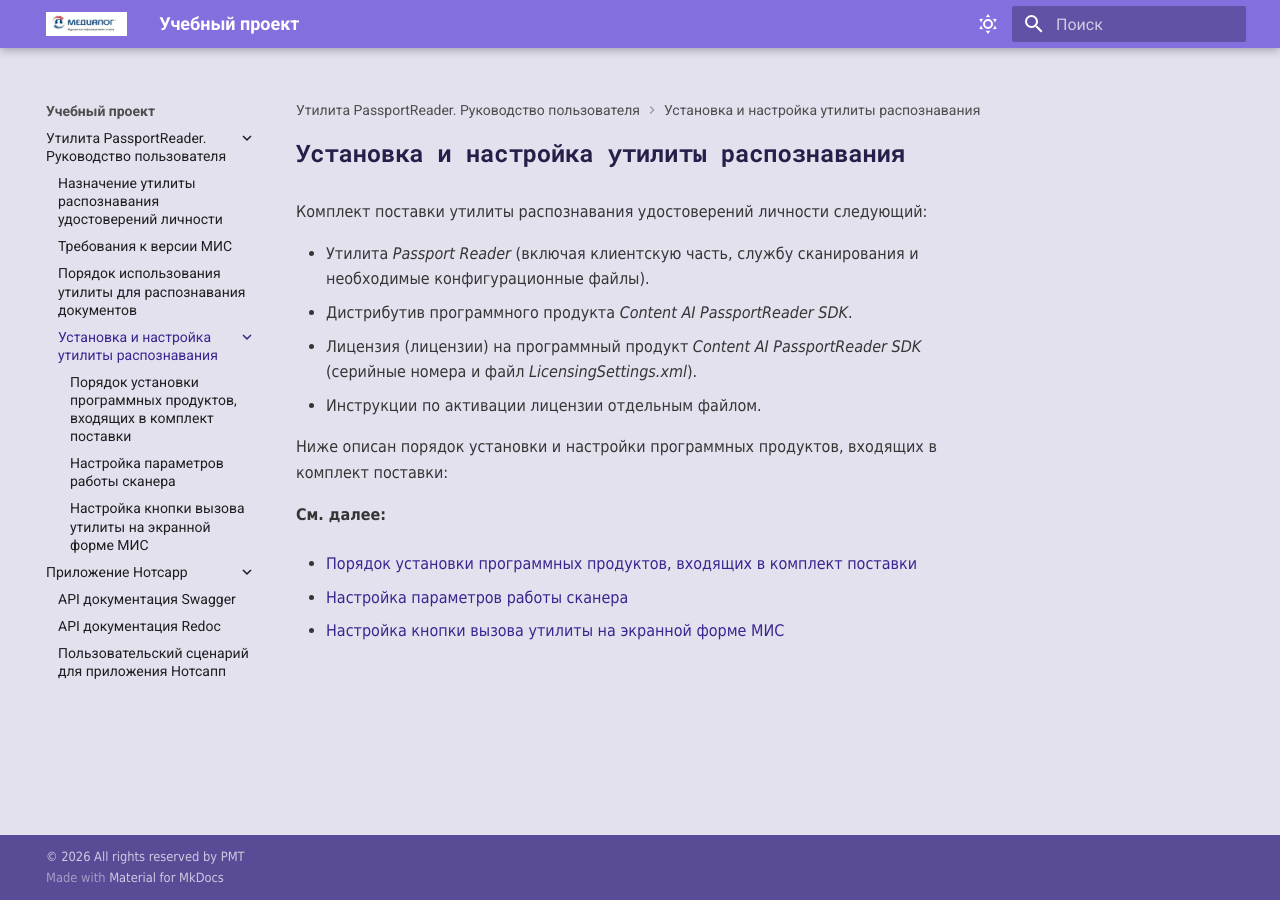
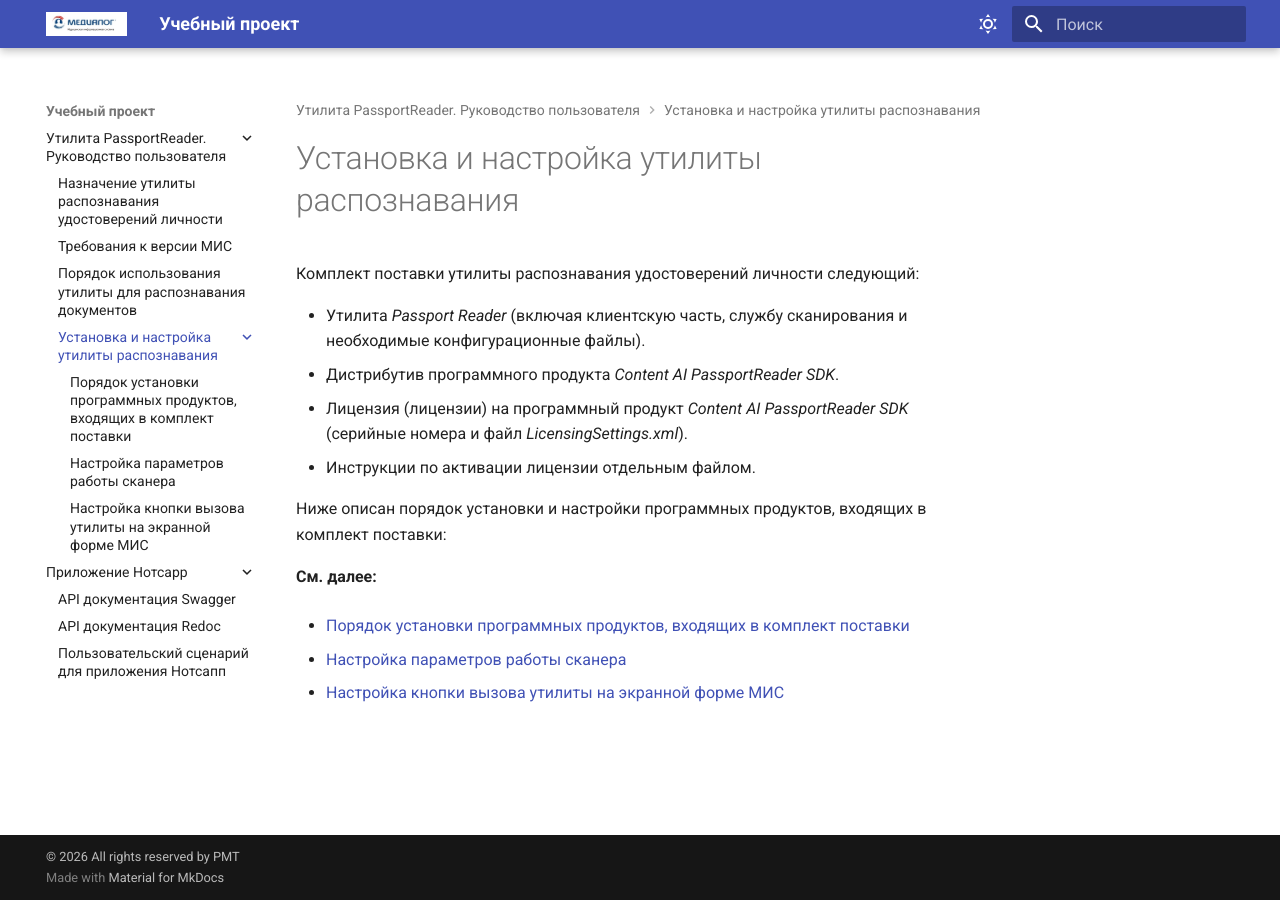
Before and after one commit to elena-chistyakova/study_manual, an MkDocs documentation site: the page built from docs/passportreader/setup/index.md, in a window 1280 px wide. Built offline with MkDocs 1.6.1 and Material for MkDocs 9.7.7, drawn with Linux system fonts in a browser that asks for light colours.

Commit message:
внесены исправления-2

```diff
--- a/docs/passportreader/setup/index.md
+++ b/docs/passportreader/setup/index.md
@@ -1,4 +1,5 @@
 # Установка и настройка утилиты распознавания
+
 Комплект поставки утилиты распознавания удостоверений личности следующий:
 
 *	Утилита *Passport Reader* (включая клиентскую часть, службу сканирования и необходимые конфигурационные файлы).
--- a/docs/stylesheets/extra.css
+++ /dev/null
@@ -1,42 +0,0 @@
-/* Настройки светлой схемы */
-
-[data-md-color-scheme="standart"] {
-  --md-primary-fg-color: #856EDD; /*Основной цвет*/
-  --md-accent-fg-color: #3A2490; /*Акцентный цвет*/
-  --md-typeset-a-color: #3A2490; /*Цвет ссылок*/
-  --md-default-bg-color: #e4e1ee; /*Фоновый цвет*/
-  --md-default-fg-color: #353535; /*Основной цвет текста (абзацы, списки, подзаголовки, nav и toc)*/
-  --md-code-bg-color: #eeecf3; /*Цвет фона блока кода*/
-  --md-code-fg-color: #7467A6; /*Цвет текста в блоке кода*/
-  --md-default-fg-color--light: #4e4d4d; /*Цвет h1 и заголовков блоков toc и nav*/
-  --md-footer-bg-color: #856EDD; /*Цвет футера*/
-}
-
-.md-typeset {
-    font-family: 'Tahoma', 'arial';
-    font-weight: 200;
-    font-size: 16px;
-    color: #353535;
-}
-
-.md-content h1, .md-content h2, .md-content h3, .md-content h4 {
-    font-family: 'Roboto Mono';
-    font-weight: 600;
-    color: #271f49;
-}
-
-.md-content h1 {
-    font-size: 24px;
-}
-
-.md-content h2 {
-    font-size: 20px;
-}
-
-.md-content h3 {
-    font-size: 18px;
-}
-
-.md-content h4 {
-    font-size: 18px;
-}
--- a/mkdocs.yml
+++ b/mkdocs.yml
@@ -3,29 +3,26 @@
 theme: # Тема сайта, информация о ее параметрах
   name: material # Название темы
   logo: logo.png # Ссылка на логотип сайта, логотип добавляется в папку `docs/images`
-  #font:
-  #  text: Roboto # Шрифт текста
-  #  code: Roboto Mono # Шрифт для текста кода
+  font:
+    text: Roboto # Шрифт текста
+    code: Roboto Mono # Шрифт для текста кода
   language: ru # Язык
   palette: # Настройки тем
    …
   palette: # Настройки тем
-    - scheme: standart
+#    - scheme: standart
+    # Настройки светлой темы
+    - scheme: default
       toggle:
         icon: material/weather-sunny # Иконка для активации светлой темы
         name: Выключить солнышко # Всплывающий текст-подсказка
-    # Настройки светлой темы
-#    - scheme: default
-#      toggle:
-#        icon: material/weather-sunny # Иконка для активации светлой темы
-#        name: Выключить солнышко # Всплывающий текст-подсказка
-#      primary: custom # Основной цвет
-#      accent: blue # Акцентный цвет
+      primary: custom # Основной цвет
+      accent: blue # Акцентный цвет
     # Настройки тёмной темы
     - scheme: slate
       toggle:
-        icon: material/weather-night
-        name: Позвать солнышко
+       icon: material/weather-night
+       name: Позвать солнышко
       primary: custom
       accent: blue
 
@@ -73,15 +70,9 @@
   - pymdownx.superfences # Поддержка вложенных блоков кода
   - pymdownx.snippets # Использование заимствованного контента
   - pymdownx.blocks.html
-  - pymdownx.snippets: # Использование заимствованного контента
-      base_path:
-        - docs
   - pymdownx.emoji: # Иконки и эмодзи
       emoji_index: !!python/name:material.extensions.emoji.twemoji
       emoji_generator: !!python/name:material.extensions.emoji.to_svg
-
-extra_css:
-  - stylesheets/extra.css
 
 plugins:
   - search
@@ -94,6 +85,8 @@
   - redoc-tag
   - plantuml:
       puml_url: https://www.plantuml.com/plantuml/
+      theme:
+        enabled: false
 
 copyright: |
   © 2026 All rights reserved by PMT
```
Also changed, not shown: 1 other file.
